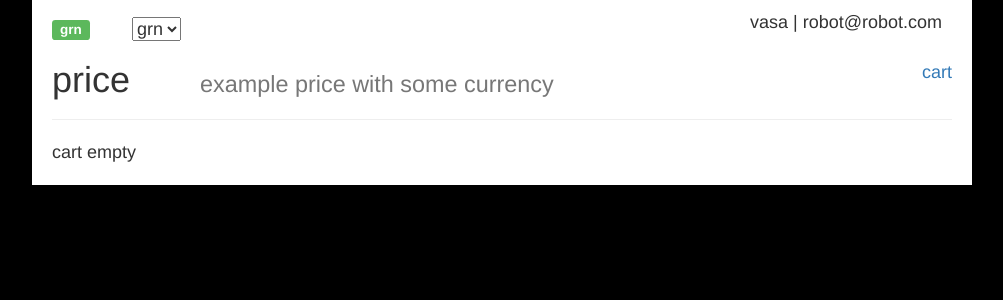
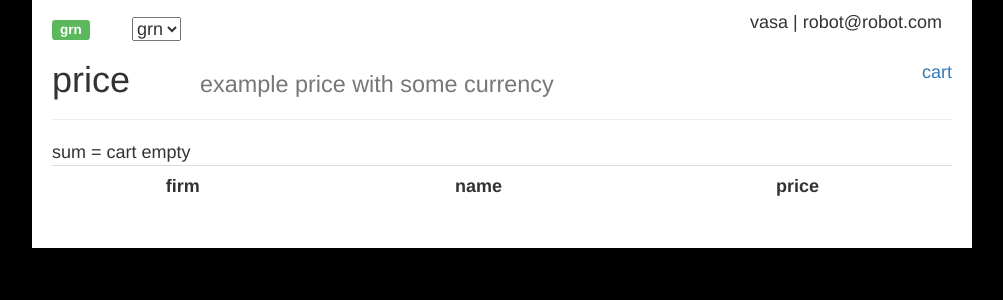
Before and after one commit to skvoz/phpacademy_form, a PHP site: page /cart/index in a window 1280 px wide. Shown: the top 300 px of the page, without its empty margins (138-1141 px from the left). Run offline with PHP 8.4, Linux system fonts and the light colour scheme; data comes from the database, SQL or seed files in the repository; lists and menus that the app fills with data are empty; some libraries are stand-ins or nearby versions.

Commit message:
fix cart

```diff
--- a/controllers/CartController.php
+++ b/controllers/CartController.php
@@ -6,9 +6,13 @@
     public function actionIndex()
     {
         $curr = (new Currency())->getCurrency();
+        $listProduct = (new CartModel())->getList();
+        $sum = (new CartModel())->getSum();
 
         echo View::render('cart', [
-            'listProduct' => null,
+            'curr' => $curr,
+            'sum' => $sum,
+            'listProduct' => $listProduct,
             'usernameWidget' => new UsernameWidget(),
             'curCurrency' => $curr,
             'currencyWidget' => new CurrencyWidget($curr),
--- a/controllers/ProductController.php
+++ b/controllers/ProductController.php
@@ -32,6 +32,6 @@
             'id_product' => $id,
             'id_user' => DEFAULT_USER_ID,
         ]);
-        $this->redirect('product/index');
+        $this->redirect('/product/index');
     }
 }
--- a/models/BaseModel.php
+++ b/models/BaseModel.php
@@ -21,13 +21,21 @@
         $this->conn = $conn;
     }
 
+    /** save data
+     * @param $data
+     * @return int
+     */
     public function save($data)
     {
-        var_dump(array_keys($data));
-        die;
-        foreach ($data as $order => $item) {
-            $sql = sprintf("INSERT INTO %s()", $this->tableName);
-        }
+        $fields = array_keys($data);
+        $strField = implode(',', $fields);
+
+        $strValues = implode(',', array_values($data));
+
+        $sql = sprintf("INSERT INTO `%s` (%s)  VALUES (%s)", $this->tableName, $strField, $strValues);
+        $result = $this->conn->exec($sql);
+
+        return $result;
     }
 
     /**
@@ -44,6 +52,9 @@
         return isset($result) && isset($result[0]) ? $result[0] : 0;
     }
 
+    /**
+     * @return array
+     */
     public function findAll()
     {
         $sql = sprintf("SELECT * FROM %s LIMIT %s OFFSET %s", $this->tableName, $this->perPage, $this->offset);
@@ -55,6 +66,10 @@
         return $result;
     }
 
+    /**
+     * @param $id
+     * @return mixed
+     */
     public function findById($id)
     {
         $sql = sprintf("SELECT * FROM %s WHERE id=%s", $this->tableName, $id);
--- /dev/null
+++ b/models/CartModel.php
@@ -0,0 +1,51 @@
+<?php
+
+
+class CartModel extends BaseModel
+{
+
+
+    public function getList()
+    {
+        $sql = sprintf("
+          SELECT
+            firm,
+            name,
+            price_grn,
+            price_rub
+          FROM `order` as o
+            INNER JOIN users u ON u.id=o.id_user
+            INNER JOIN product p ON p.id=o.id_product
+          WHERE
+            u.id=%s
+
+          ", DEFAULT_USER_ID);
+        /** @var PDOStatement $statement */
+        $statement = $this->conn->query($sql);
+
+        $result = $statement->fetchAll();
+
+        return $result;
+    }
+
+    public function getSum()
+    {
+        $sql = sprintf("
+          SELECT
+            sum(price_grn) as grn,
+            sum(price_rub) as rub
+          FROM `order` as o
+            INNER JOIN users u ON u.id=o.id_user
+            INNER JOIN product p ON p.id=o.id_product
+          WHERE
+            u.id=%s
+
+          ", DEFAULT_USER_ID);
+        /** @var PDOStatement $statement */
+        $statement = $this->conn->query($sql);
+
+        $result = $statement->fetch();
+
+        return $result;
+    }
+}
--- a/template/cart.php
+++ b/template/cart.php
@@ -43,10 +43,29 @@
 
     <div class="row">
         <div class="col-md-12">
+            sum = <?php echo $sum[$curr] ?>
+            <table class="table">
+                <tr>
+                    <th>firm</th>
+                    <th>name</th>
+                    <th>price</th>
+
+                </tr>
                 <?php
                 if ($listProduct) {
                     foreach ($listProduct as $item) {
+                        $firm = $item['firm'];
+                        $name = $item['name'];
+                        $price = $item['price_' . $curr];
 
+                        echo sprintf('
+                    <tr>
+                        <td>%s</td>
+                        <td>%s</td>
+                        <td>%s</td>
+
+                    </tr>
+                ', $firm, $name, $price);
                     }
                 } else {
                     echo 'cart empty';
@@ -54,6 +73,7 @@
 
 
                 ?>
+            </table>
         </div>
     </div>
 </div>
--- a/template/layout.php
+++ b/template/layout.php
@@ -27,7 +27,7 @@
                 </style>
 
                 <?=$usernameWidget?>
-                <a href="cart/index" class="left">cart</a>
+                <a href="/cart/index" class="left">cart</a>
 
                 <span class="currency label label-success label-lg"><?=$curCurrency?></span>
 
```
Lines whose indentation alone changed are shown as unchanged.
